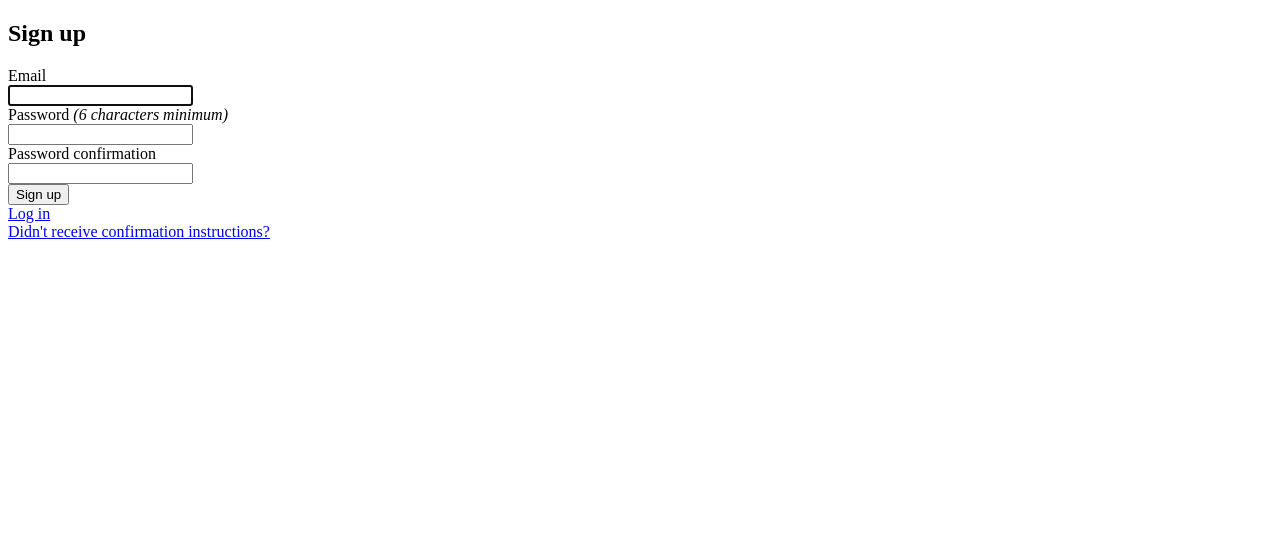
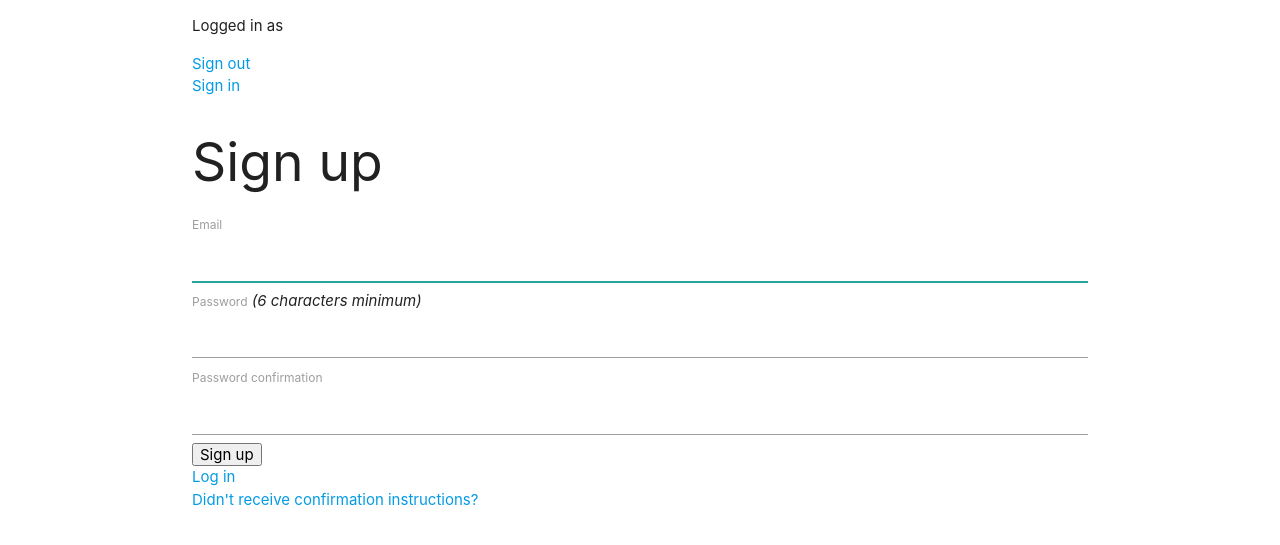
Before and after one commit to Jalindner/small-change, a Rails app: page /users/sign_up in a window 1280 px wide. Shown: the top 545 px of the page. Run offline with Rails 7, Linux system fonts and the light colour scheme; style sheets or scripts are compiled from the project's sources; some libraries are stand-ins or nearby versions.

Commit message:
devise files and some styling with materialize

```diff
--- a/app/assets/javascripts/application.js
+++ b/app/assets/javascripts/application.js
@@ -14,3 +14,4 @@
 //= require jquery_ujs
 //= require turbolinks
 //= require_tree .
+//=require materialize-sprockets
--- a/app/assets/stylesheets/application.css
+++ b/app/assets/stylesheets/application.scss
@@ -13,3 +13,7 @@
  *= require_tree .
  *= require_self
  */
+
+@import "materialize/components/color";
+$primary-color: color("green", "lighten-5") !default;
+@import "materialize";
--- a/app/views/layouts/application.html.erb
+++ b/app/views/layouts/application.html.erb
@@ -9,11 +9,19 @@
   </head>
 
   <body>
+    <div class="container">
+      <p class="notice"><%= notice %></p>
+      <p class="alert"><%= alert %></p>
 
-    <p class="notice"><%= notice %></p>
-    <p class="alert"><%= alert %></p>
+      <header>
+        Logged in as <%=  %>
+        <ul>
+          <li><%= link_to "Sign out", destroy_user_session_path, method: 'delete'  %></li>
+          <li><%= link_to "Sign in", new_user_session_path %></li>
+        </ul>
+      </header>
 
-
-    <%= yield %>
+      <%= yield %>
+    </div>
   </body>
 </html>
--- a/app/views/users/index.html.erb
+++ b/app/views/users/index.html.erb
@@ -1 +1 @@
-test!
+display all users
--- /dev/null
+++ b/app/views/users/show.html.erb
@@ -0,0 +1 @@
+show.html.erb
--- a/config/environments/development.rb
+++ b/config/environments/development.rb
@@ -26,14 +26,14 @@
     config.cache_store = :null_store
   end
 
-  # D care if the mailer can't send.
+  # Do care if the mailer can't send.
   config.action_mailer.raise_delivery_errors = true
+  config.action_mailer.delivery_method = :smtp
+  config.action_mailer.perform_deliveries = true
 
   config.action_mailer.perform_caching = false
 
-  config.action_mailer.delivery_method = :smtp
   config.action_mailer.default_url_options = { host: 'localhost', port: 3000 }
-  config.action_mailer.perform_deliveries = true
 
   # Print deprecation notices to the Rails logger.
   config.active_support.deprecation = :log
--- a/config/initializers/devise.rb
+++ b/config/initializers/devise.rb
@@ -6,7 +6,7 @@
   # confirmation, reset password and unlock tokens in the database.
   # Devise will use the `secret_key_base` as its `secret_key`
   # by default. You can change it below and use your own secret key.
-  # config.secret_key = '18791aecc8717b8738541e658556ec902f6f4b6a155feaa969f46b4b3ce52945278ef5e431c6850f10b3130de3c03aeb07f32dfb51d6852725cc850cc213cc7c'
+  # config.secret_key = '6e2820d7f3e33c3115c67be20bcc838db21c7528560ea2026b8c1aa34cc3365c02c422c17240b61d35e31e21fb9f1ce0eead09597903762655410b01dd077bd7'
 
   # ==> Mailer Configuration
   # Configure the e-mail address which will be shown in Devise::Mailer,
@@ -108,7 +108,7 @@
   config.stretches = Rails.env.test? ? 1 : 11
 
   # Set up a pepper to generate the hashed password.
-  # config.pepper = '5104449698f3d01dba13e7380f9a99204f5cfe27d67577b70fc712ca3c585a54fc1afaf3bf2785f9bf9fd14606503f9b4add5e346a95de69e4a8e1b4cada0dc5'
+  # config.pepper = '9bc2596979559c52d3b1c7ef54dd39619ad92f3450a5d6a18a1434f53e87681d7e7b17d048bef4d03cc88c6ae0af2e5735c3ac4205fff77ad2d1aa7d33c3c5fc'
 
   # Send a notification email when the user's password is changed
   # config.send_password_change_notification = false
```
Also changed, not shown: Gemfile, Gemfile.lock, app/assets/stylesheets/custom.scss (added), db/schema.rb.
